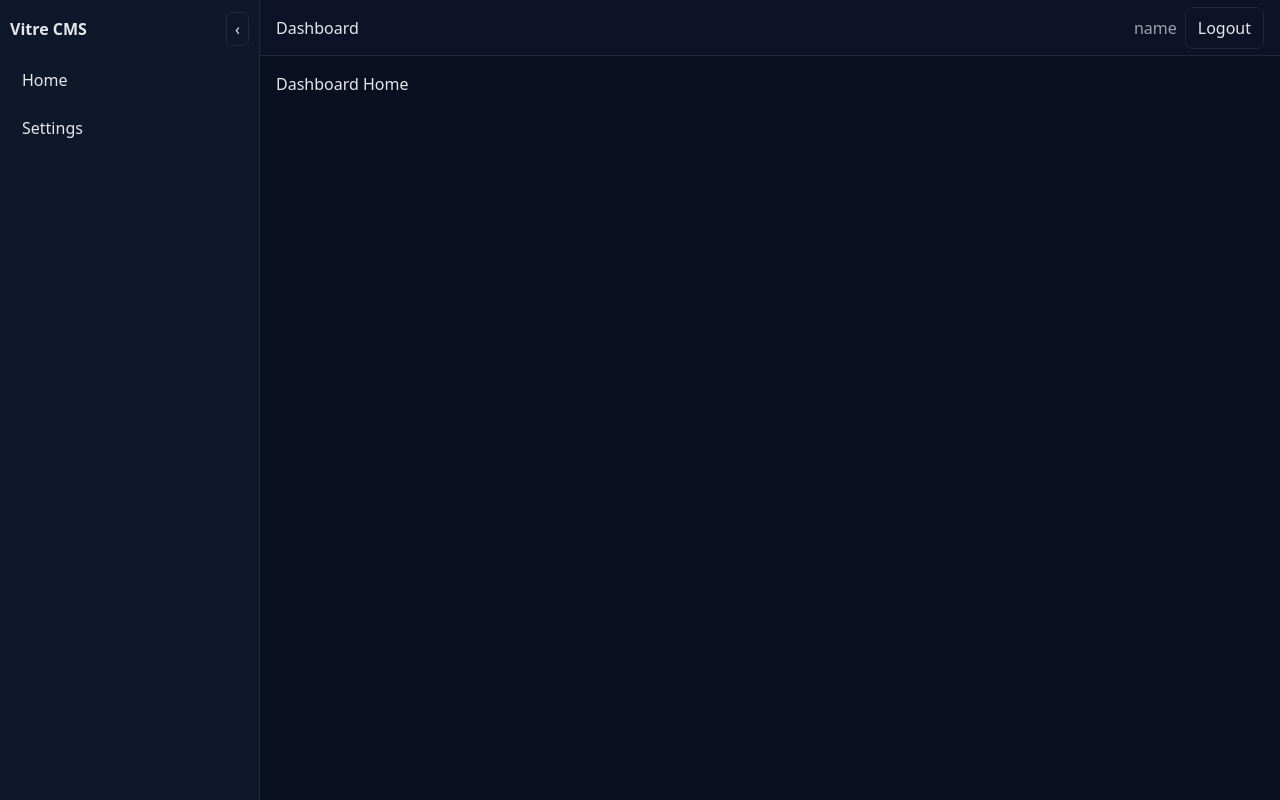
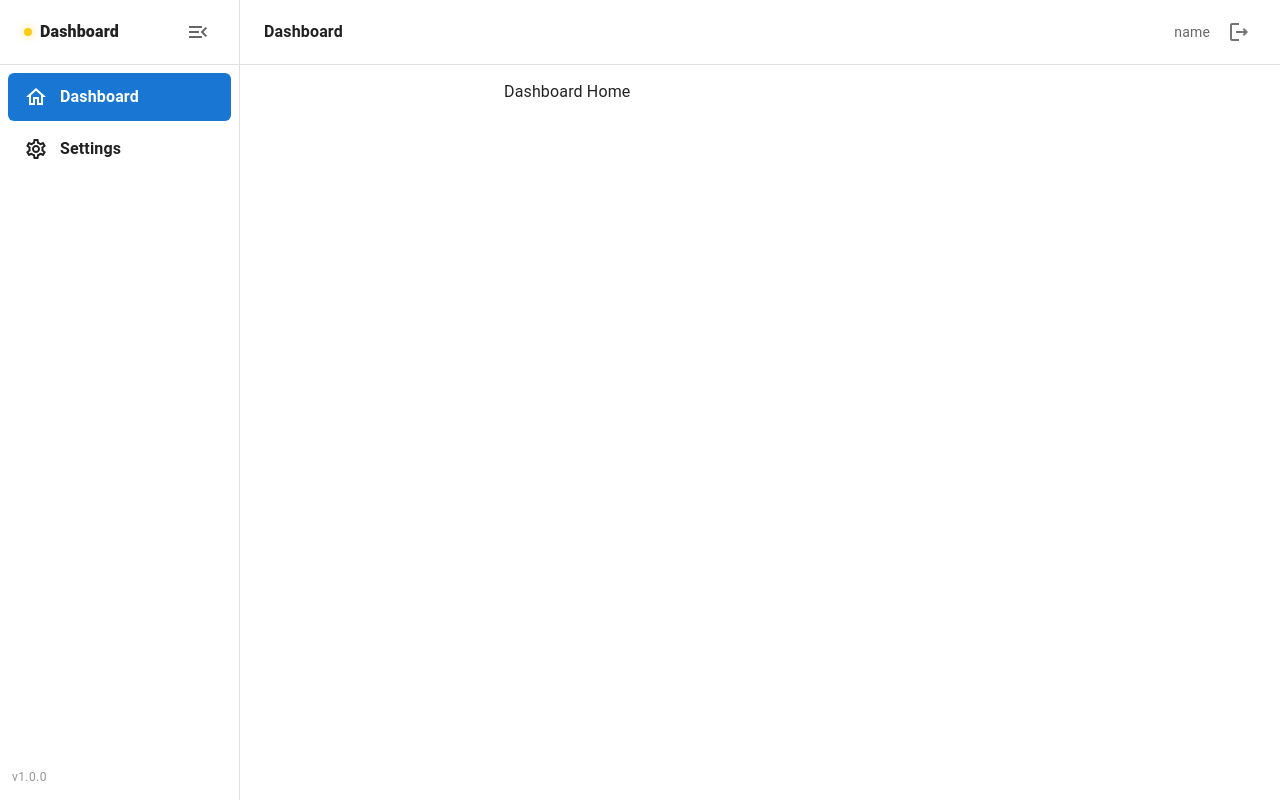
Before and after one commit to lehau17/cms-english, a React (Vite) app: page /login in a window 1280 px wide. Both pictures are taken after typing "name@example.com", "Sample123" into the empty fields and a click on the button "Sign in". Built offline with nearby package versions, Linux system fonts and the light colour scheme.

Commit message:
fix : change side bả and lyaout to mui component

```diff
--- a/src/components/Sidebar.tsx
+++ b/src/components/Sidebar.tsx
@@ -1,37 +1,134 @@
-import React, { useState } from "react";
-import { Link, useLocation } from "react-router-dom";
+import HomeOutlinedIcon from "@mui/icons-material/HomeOutlined";
+import MenuIcon from "@mui/icons-material/Menu";
+import MenuOpenIcon from "@mui/icons-material/MenuOpen";
+import SettingsOutlinedIcon from "@mui/icons-material/SettingsOutlined";
+import {
+    Box,
+    Divider,
+    Drawer,
+    IconButton,
+    List, ListItemButton, ListItemIcon, ListItemText,
+    Stack,
+    Toolbar,
+    Tooltip, Typography
+} from "@mui/material";
+import * as React from "react";
+import { Link as RouterLink, useLocation } from "react-router-dom";
 
-type NavItem = { to: string; label: string; icon?: React.ReactNode };
+type NavItem = { to: string; label: string; icon: React.ReactNode };
 
-const nav: NavItem[] = [
-    { to: "/", label: "Home" },
-    { to: "/settings", label: "Settings" },
+const NAV: NavItem[] = [
+    { to: "/dashboard", label: "Dashboard", icon: <HomeOutlinedIcon /> },
+    { to: "/settings", label: "Settings", icon: <SettingsOutlinedIcon /> },
 ];
 
-export const Sidebar: React.FC = () => {
-    const [collapsed, setCollapsed] = useState(false);
+const DRAWER_WIDTH = 240;
+const DRAWER_WIDTH_COLLAPSED = 78;
+
+export function Sidebar() {
     const { pathname } = useLocation();
+    const [collapsed, setCollapsed] = React.useState<boolean>(() => {
+        return localStorage.getItem("cms_sidebar") === "collapsed";
+    });
+
+    const toggle = () => {
+        setCollapsed((v) => {
+            const next = !v;
+            localStorage.setItem("cms_sidebar", next ? "collapsed" : "expanded");
+            return next;
+        });
+    };
 
     return (
-        <aside className={`sidebar ${collapsed ? "collapsed" : ""}`}>
-            <div className="sidebar__top">
-                <div className="sidebar__brand">{collapsed ? "CMS" : "Vitre CMS"}</div>
-                <button className="sidebar__toggle" onClick={() => setCollapsed((v) => !v)}>
-                    {collapsed ? "›" : "‹"}
-                </button>
-            </div>
+        // Sidebar (light)
+        <Drawer
+            variant="permanent"
+            PaperProps={{
+                sx: {
+                    width: collapsed ? DRAWER_WIDTH_COLLAPSED : DRAWER_WIDTH,
+                    overflowX: "hidden",
+                    transition: (t) => t.transitions.create("width", { duration: t.transitions.duration.shorter }),
+                    bgcolor: "background.paper",           // ⬅️ light
+                    color: "text.primary",                 // ⬅️ light
+                    borderRight: (t) => `1px solid ${t.palette.divider}`, // ⬅️ light
+                },
+            }}
+            sx={{
+                width: collapsed ? DRAWER_WIDTH_COLLAPSED : DRAWER_WIDTH,
+                flexShrink: 0,
+                "& .MuiDrawer-paper": { boxSizing: "border-box" },
+            }}
+        >
+            <Toolbar
+                sx={{
+                    px: 1.5,
+                    minHeight: 56,
+                    display: "flex",
+                    alignItems: "center",
+                    justifyContent: collapsed ? "center" : "space-between",
+                    gap: 1,
+                }}
+            >
+                {!collapsed && (
+                    <Stack direction="row" alignItems="center" spacing={1}>
+                        <Box
+                            sx={{
+                                width: 8, height: 8, borderRadius: "50%",
+                                bgcolor: "#facc15", boxShadow: "0 0 8px rgba(250,204,21,.6)"
+                            }}
+                        />
+                        <Typography fontWeight={800} color="text.primary">Dashboard</Typography>
+                    </Stack>
+                )}
+                <Tooltip title={collapsed ? "Expand" : "Collapse"}>
+                    <IconButton size="small" onClick={toggle} sx={{ color: "text.secondary" }}>
+                        {collapsed ? <MenuIcon /> : <MenuOpenIcon />}
+                    </IconButton>
+                </Tooltip>
+            </Toolbar>
 
-            <nav className="sidebar__nav">
-                {nav.map((n) => (
-                    <Link
-                        key={n.to}
-                        to={n.to}
-                        className={`sidebar__link ${pathname === n.to ? "active" : ""}`}
-                    >
-                        {n.label}
-                    </Link>
-                ))}
-            </nav>
-        </aside>
+            <Divider />
+
+            <List sx={{ py: 1 }}>
+                {NAV.map((item) => {
+                    const active = pathname === item.to || pathname.startsWith(item.to + "/");
+                    return (
+                        <ListItemButton
+                            key={item.to}
+                            component={RouterLink}
+                            to={item.to}
+                            sx={{
+                                mx: 1,
+                                mb: 0.5,
+                                borderRadius: 1.5,
+                                color: active ? "primary.contrastText" : "text.primary",
+                                bgcolor: active ? "primary.main" : "transparent",
+                                "&:hover": { bgcolor: active ? "primary.light" : "action.hover" },
+                                justifyContent: collapsed ? "center" : "flex-start",
+                                px: collapsed ? 1 : 2,
+                            }}
+                        >
+                            <ListItemIcon
+                                sx={{ minWidth: 0, mr: collapsed ? 0 : 1.5, color: "inherit" }}
+                            >
+                                {item.icon}
+                            </ListItemIcon>
+                            {!collapsed && (
+                                <ListItemText
+                                    primary={item.label}
+                                    primaryTypographyProps={{ fontWeight: 600 }}
+                                />
+                            )}
+                        </ListItemButton>
+                    );
+                })}
+            </List>
+
+            <Box sx={{ flexGrow: 1 }} />
+            <Box sx={{ p: 1.5, opacity: 0.7, display: "grid", placeItems: collapsed ? "center" : "start" }}>
+                {!collapsed && <Typography variant="caption" color="text.secondary">v1.0.0</Typography>}
+            </Box>
+        </Drawer>
+
     );
-};
+}
--- a/src/layouts/DashboardLayout.tsx
+++ b/src/layouts/DashboardLayout.tsx
@@ -1,32 +1,77 @@
-import "@/styles/layout.css";
-import React from "react";
+import { Sidebar } from "@/components/Sidebar";
+import { useAuth } from "@/hooks/useAuth";
+import LogoutOutlinedIcon from "@mui/icons-material/LogoutOutlined";
+import { AppBar, Box, CssBaseline, IconButton, Toolbar, Typography } from "@mui/material";
+import * as React from "react";
 import { Outlet } from "react-router-dom";
-import { Sidebar } from "../components/Sidebar";
-import { useAuth } from "../hooks/useAuth";
 
-const UserBar: React.FC = () => {
+const DRAWER_WIDTH = 240;
+const DRAWER_WIDTH_COLLAPSED = 78;
+
+export function DashboardLayout() {
     const { user, logout } = useAuth();
+
+    // đọc trạng thái thu gọn từ localStorage (được Sidebar lưu)
+    const getCollapsed = React.useCallback(
+        () => (typeof window !== "undefined" && localStorage.getItem("cms_sidebar") === "collapsed"),
+        []
+    );
+
+    const [collapsed, setCollapsed] = React.useState<boolean>(getCollapsed);
+
+    React.useEffect(() => {
+        const onToggle = () => setCollapsed(getCollapsed());
+        window.addEventListener("cms:sidebar-toggle", onToggle);
+        window.addEventListener("storage", onToggle);
+        return () => {
+            window.removeEventListener("cms:sidebar-toggle", onToggle);
+            window.removeEventListener("storage", onToggle);
+        };
+    }, [getCollapsed]);
+
+    const contentPaddingLeft = collapsed ? DRAWER_WIDTH_COLLAPSED : DRAWER_WIDTH;
+
     return (
-        <div className="topbar__right">
-            <span className="topbar__user">{user?.name ?? "Unknown"}</span>
-            <button className="btn btn--ghost" onClick={logout}>Logout</button>
-        </div>
+        <Box sx={{ display: "flex", minHeight: "100vh", bgcolor: "background.default" }}>
+            <CssBaseline />
+            <Sidebar />
+
+            <AppBar
+                elevation={0}
+                position="fixed"
+                sx={{
+                    ml: `${contentPaddingLeft}px`,
+                    width: `calc(100% - ${contentPaddingLeft}px)`,
+                    bgcolor: "background.paper",
+                    color: "text.primary",
+                    borderBottom: (t) => `1px solid ${t.palette.divider}`,
+                }}
+            >
+                <Toolbar sx={{ minHeight: 56, display: "flex", justifyContent: "space-between" }}>
+                    <Typography fontWeight={700}>Dashboard</Typography>
+                    <Box sx={{ display: "flex", alignItems: "center", gap: 1.5 }}>
+                        <Typography variant="body2" color="text.secondary">
+                            {user?.name ?? "Unknown"}
+                        </Typography>
+                        <IconButton size="small" onClick={logout}>
+                            <LogoutOutlinedIcon />
+                        </IconButton>
+                    </Box>
+                </Toolbar>
+            </AppBar>
+
+            <Box
+                component="main"
+                sx={{
+                    flexGrow: 1,
+                    pl: 3,
+                    pr: 3,
+                    pt: 10, // chừa AppBar
+                    ml: `${contentPaddingLeft}px`, // chừa Drawer
+                }}
+            >
+                <Outlet />
+            </Box>
+        </Box>
     );
-};
-
-export const DashboardLayout: React.FC = () => {
-    return (
-        <div className="layout">
-            <Sidebar />
-            <div className="content">
-                <header className="topbar">
-                    <div className="topbar__left">Dashboard</div>
-                    <UserBar />
-                </header>
-                <main className="main">
-                    <Outlet />
-                </main>
-            </div>
-        </div>
-    );
-};
+}
--- a/src/styles/layout.css
+++ /dev/null
@@ -1,39 +0,0 @@
-:root {
-  --bg: #0f172a;
-  --bg-2: #111827;
-  --fg: #e5e7eb;
-  --muted: #9ca3af;
-  --accent: #22c55e;
-  --border: #1f2937;
-}
-
-/* Layout */
-.layout { display: grid; grid-template-columns: 260px 1fr; height: 100vh; background: #0b1020; }
-.content { display: grid; grid-template-rows: 56px 1fr; background: #0b1020; }
-
-/* Sidebar */
-.sidebar { background: var(--bg); color: var(--fg); border-right: 1px solid var(--border); padding: 12px 10px; transition: width .2s ease; overflow: hidden; }
-.sidebar.collapsed { width: 84px; }
-.sidebar:not(.collapsed) { width: 260px; }
-
-.sidebar__top { display: flex; align-items: center; justify-content: space-between; margin-bottom: 12px; }
-.sidebar__brand { font-weight: 700; }
-.sidebar__toggle { background: transparent; color: var(--fg); border: 1px solid var(--border); padding: 4px 8px; border-radius: 6px; cursor: pointer; }
-
-.sidebar__nav { display: grid; gap: 4px; margin-top: 6px; }
-.sidebar__link { color: var(--fg); text-decoration: none; padding: 10px 12px; border-radius: 8px; display: block; }
-.sidebar__link:hover { background: var(--bg-2); }
-.sidebar__link.active { background: var(--accent); color: #04150b; }
-
-/* Topbar */
-.topbar { display: flex; align-items: center; justify-content: space-between; border-bottom: 1px solid var(--border); padding: 0 16px; background: #0d1226; color: var(--fg); }
-.topbar__right { display: flex; align-items: center; gap: 8px; }
-.topbar__user { color: var(--muted); }
-
-/* Main */
-.main { padding: 16px; color: var(--fg); }
-
-/* Button */
-.btn { border: 0; padding: 8px 12px; border-radius: 8px; cursor: pointer; }
-.btn--ghost { background: transparent; color: var(--fg); border: 1px solid var(--border); }
-.btn--primary { background: var(--accent); color: #04150b; }
```
Also changed, not shown: src/pages/LoginPage.tsx (+2 -10 lines).
